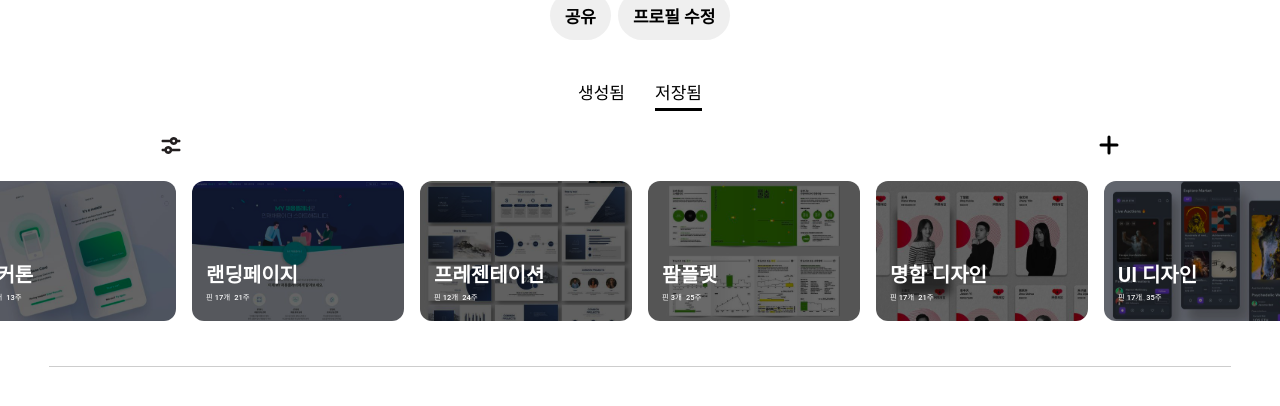
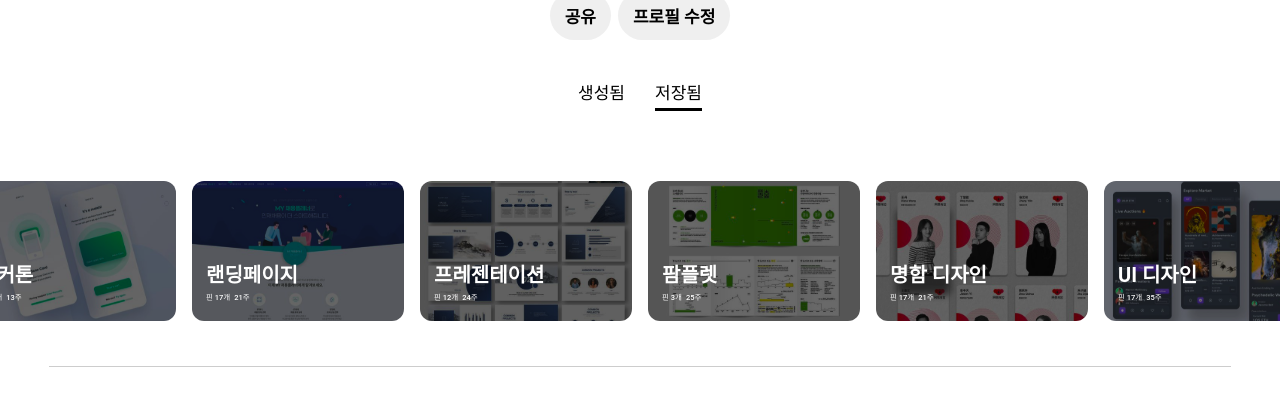
Before and after one commit to GOSOPT-CDS-TEAM7-DeskTop/Frontend, a React (Vite) app: page /mypage/1 in a window 1280 px wide. Shown: the part 328-734 px from the top of the page. Built offline with nearby package versions, Linux system fonts and the light colour scheme; a web font is replaced by a local one.

Commit message:
[ feat ] : filtersection cardsection 너비 맞추기

```diff
--- a/src/components/Mypage/CategorySection.tsx
+++ b/src/components/Mypage/CategorySection.tsx
@@ -87,6 +87,7 @@
 const CategorySectionWrapper = styled.section`
   display: flex;
   flex-direction: column;
+  align-items: center;
 
   margin: 4.5rem 4.9rem;
 `;
@@ -129,6 +130,8 @@
   flex-direction: row;
   justify-content: space-between;
 
+  width:180.8rem;
+
   margin: 0 11rem 2.4rem 11rem;
 
   img {
@@ -140,7 +143,10 @@
 const CardSection = styled.section`
   display: flex;
   flex-direction: row;
+
   justify-content: center;
+
+  width: 180.8rem;
 
   gap: 1.6rem;
 
```
